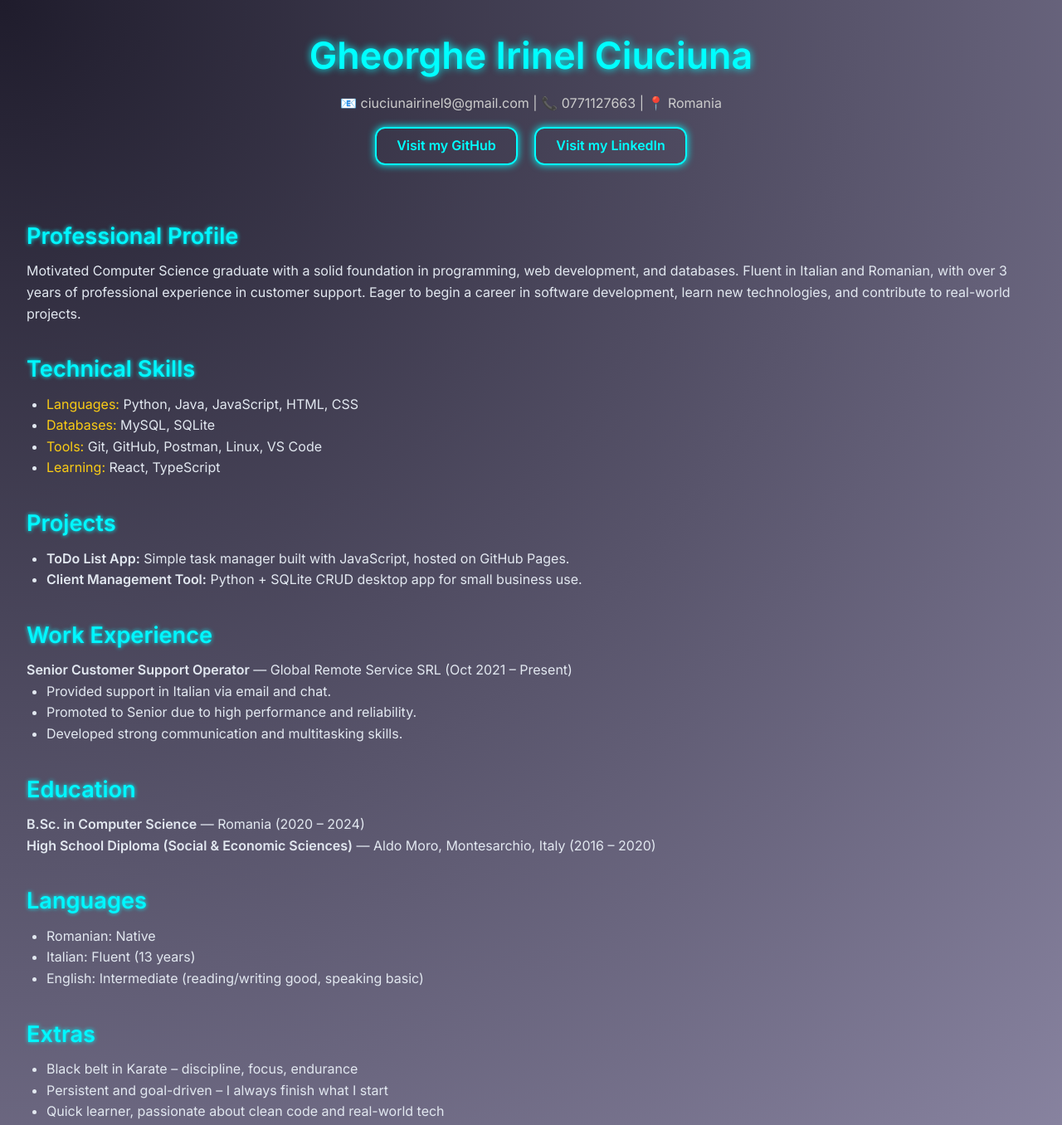
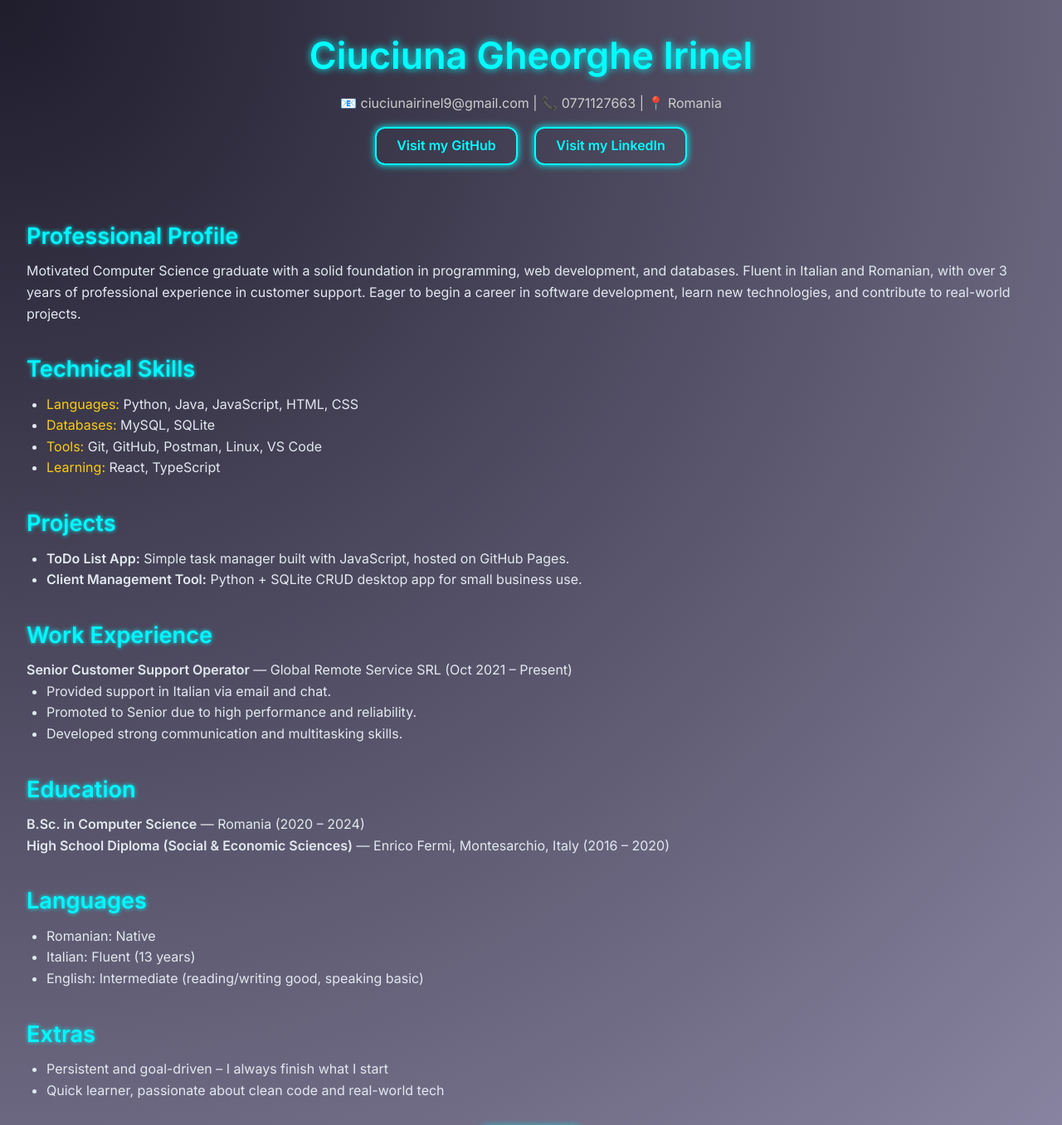
Before and after one commit to Irinel14/cv-site, a plain HTML site: page index.html in a window 1280 px wide. Shown: the top 1356 px of the page at 83% size. Drawn offline with Linux system fonts and the light colour scheme; grey boxes are pictures that could not be loaded.

Commit message:
Update index.html

```diff
--- a/index.html
+++ b/index.html
@@ -185,7 +185,7 @@
 
 <body>
     <header>
-        <h1>Gheorghe Irinel Ciuciuna</h1>
+        <h1>Ciuciuna Gheorghe Irinel</h1>
         <p class="contact">📧 ciuciunairinel9@gmail.com | 📞 0771127663 | 📍 Romania</p>
         <a class="btn" href="https://github.com/Irinel14" target="_blank">Visit my GitHub</a>
         <a class="btn" href="https://www.linkedin.com/in/ciuciuna-irinel-0b1264307/" target="_blank">Visit my LinkedIn</a>
@@ -228,7 +228,7 @@
     <section class="section">
         <h2>Education</h2>
         <p><strong>B.Sc. in Computer Science</strong> — Romania (2020 – 2024)</p>
-        <p><strong>High School Diploma (Social & Economic Sciences)</strong> — Aldo Moro, Montesarchio, Italy (2016 – 2020)</p>
+        <p><strong>High School Diploma (Social & Economic Sciences)</strong> — Enrico Fermi, Montesarchio, Italy (2016 – 2020)</p>
     </section>
 
     <section class="section">
@@ -243,7 +243,6 @@
     <section class="section">
         <h2>Extras</h2>
         <ul>
-            <li>Black belt in Karate – discipline, focus, endurance</li>
             <li>Persistent and goal-driven – I always finish what I start</li>
             <li>Quick learner, passionate about clean code and real-world tech</li>
         </ul>
```
